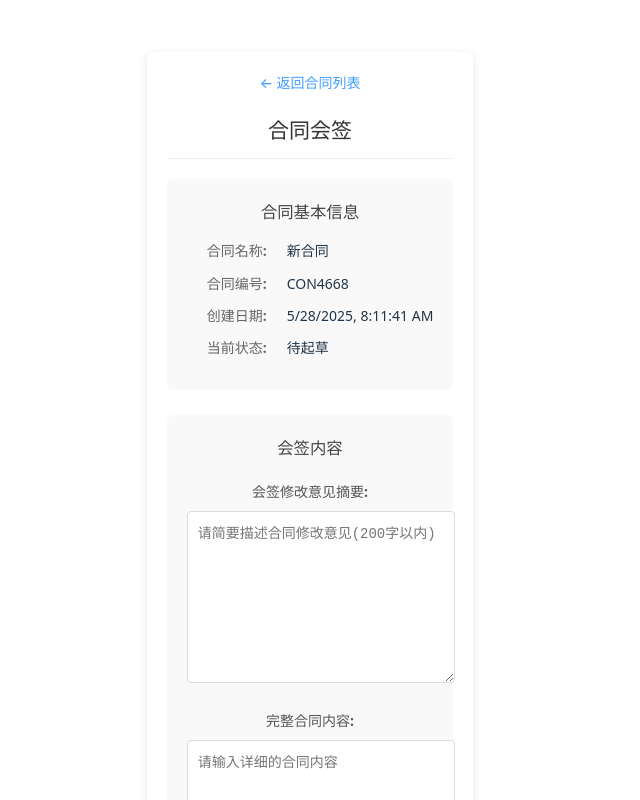
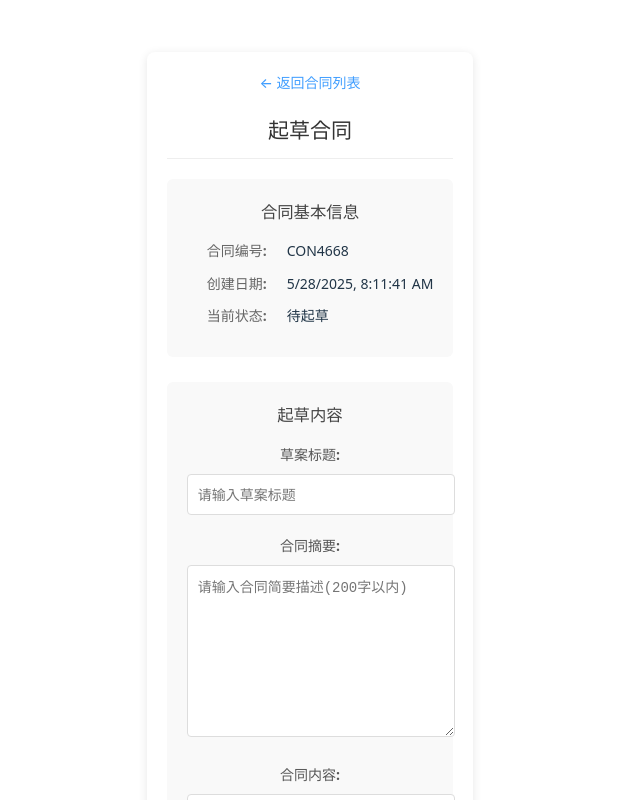
Before and after one commit to NorthOuterTowner/contract, a Vue app in the folder frontend/: page /#/DraftContract in a window 1280 px wide. Shown: the top 800 px of the page, without its empty margins (330-970 px from the left). Built offline with nearby package versions, Linux system fonts and the light colour scheme.

Commit message:
合同123

```diff
--- a/frontend/package.json
+++ b/frontend/package.json
@@ -10,9 +10,6 @@
   },
   "dependencies": {
     "axios": "^1.9.0",
-    "docx": "^9.5.0",
-    "pdf-lib": "^1.17.1",
-    "pdfjs-dist": "^5.2.133",
     "pinia": "^3.0.2",
     "sass": "^1.89.0",
     "vue": "^3.5.13",
--- a/frontend/src/views/DraftContract.vue
+++ b/frontend/src/views/DraftContract.vue
@@ -3,17 +3,13 @@
     <div v-if="loading" class="loading">加载中...</div>
     <div v-else>
       <div class="back-link">
-        <router-link to="/CoSignContractList">← 返回合同列表</router-link>
+        <router-link to="/DraftContractList">← 返回合同列表</router-link>
       </div>
 
-      <h2>合同会签</h2>
+      <h2>起草合同</h2>
 
       <div class="contract-info" v-if="contract.contractID">
         <h3>合同基本信息</h3>
-        <div class="info-item">
-          <label>合同名称:</label>
-          <span>{{ contract.title }}</span>
-        </div>
         <div class="info-item">
           <label>合同编号:</label>
           <span>{{ contract.contractID }}</span>
@@ -29,20 +25,27 @@
       </div>
 
       <div class="draft-form">
-        <h3>会签内容</h3>
+        <h3>起草内容</h3>
         <form @submit.prevent="submitDraft">
           <div class="form-group">
-
+            <label for="draftTitle">草案标题:</label>
+            <input
+              type="text"
+              id="draftTitle"
+              v-model="draft.draftTitle"
+              required
+              placeholder="请输入草案标题"
+            />
             <span class="error" v-if="errors.draftTitle">{{ errors.draftTitle }}</span>
           </div>
 
           <div class="form-group">
-            <label for="description">会签修改意见摘要:</label>
+            <label for="description">合同摘要:</label>
             <textarea
               id="description"
               v-model="contract.description"
               required
-              placeholder="请简要描述合同修改意见(200字以内)"
+              placeholder="请输入合同简要描述(200字以内)"
               maxlength="200"
               rows="2"
             ></textarea>
@@ -50,7 +53,7 @@
           </div>
 
           <div class="form-group">
-            <label for="draftContent">完整合同内容:</label>
+            <label for="draftContent">合同内容:</label>
             <textarea
               id="draftContent"
               v-model="draft.draftContent"
@@ -67,7 +70,6 @@
                 ref="fileInput"
                 style="display: none"
                 @change="handleFileUpload"
-                accept=".pdf,.docx,.txt"
               />
               <button
                 type="button"
@@ -78,7 +80,6 @@
               </button>
               <span v-if="uploading" class="upload-status">文件上传中...</span>
               <span v-if="fileName" class="file-name">{{ fileName }}</span>
-              <span v-if="fileError" class="error">{{ fileError }}</span>
             </div>
           </div>
 
@@ -99,8 +100,6 @@
 <script>
 import { ref } from 'vue';
 import { useRouter } from 'vue-router';
-import { PDFDocument } from 'pdf-lib';
-import * as docx from 'docx';
 
 export default {
   setup() {
@@ -112,7 +111,6 @@ export default {
     const submitting = ref(false);
     const uploading = ref(false);
     const fileName = ref('');
-    const fileError = ref('');
 
     const contract = ref({
       contractID: '',
@@ -138,71 +136,41 @@ export default {
       fileInput.value.click();
     };
 
-    const handleFileUpload = async (event) => {
+    const handleFileUpload = (event) => {
       const file = event.target.files[0];
       if (!file) return;
 
       fileName.value = file.name;
       uploading.value = true;
-      fileError.value = '';
 
+      const reader = new FileReader();
+
+      reader.onload = (e) => {
         try {
-        if (file.type === 'application/pdf' || file.name.endsWith('.pdf')) {
-          await handlePdfFile(file);
-        } else if (
-          file.type === 'application/vnd.openxmlformats-officedocument.wordprocessingml.document' ||
-          file.name.endsWith('.docx')
-        ) {
-          await handleDocxFile(file);
-        } else {
-          await handleTextFile(file);
-        }
+          const content = e.target.result;
+          draft.value.draftContent = content;
+          uploading.value = false;
         } catch (error) {
-        console.error('文件处理错误:', error);
-        fileError.value = '文件处理失败: ' + error.message;
-      } finally {
+          console.error('文件读取错误:', error);
           uploading.value = false;
+          alert('文件读取失败，请重试');
         }
       };
 
-    const handleTextFile = (file) => {
-      return new Promise((resolve, reject) => {
-        const reader = new FileReader();
-        reader.onload = (e) => {
-          draft.value.draftContent = e.target.result;
-          resolve();
-        };
-        reader.onerror = () => reject(new Error('文本文件读取失败'));
-        reader.readAsText(file);
-      });
+      reader.onerror = () => {
+        uploading.value = false;
+        alert('文件读取错误，请选择其他文件');
       };
 
-    const handlePdfFile = async (file) => {
-      try {
-        const arrayBuffer = await file.arrayBuffer();
-        const pdfDoc = await PDFDocument.load(arrayBuffer);
-        let fullText = '';
-
-        // 提取PDF文本内容
-        const pages = pdfDoc.getPages();
-        for (const page of pages) {
-          const text = await page.getText();
-          fullText += text + '\n\n';
+      // 支持大文件读取
+      if (file.size > 1024 * 1024 * 10) { // 大于10MB的文件使用不同读取方式
+        reader.readAsText(file); // 对于超大文本文件
+      } else {
+        if (file.type.includes('text') || file.name.endsWith('.txt') || file.name.endsWith('.doc') || file.name.endsWith('.docx')) {
+          reader.readAsText(file);
+        } else {
+          reader.readAsDataURL(file); // 对于非文本文件
         }
-
-        draft.value.draftContent = fullText;
-      } catch (error) {
-        throw new Error('PDF解析失败: ' + error.message);
-      }
-    };
-
-    const handleDocxFile = async (file) => {
-      try {
-        const arrayBuffer = await file.arrayBuffer();
-        const text = await docx.extractRawText(arrayBuffer);
-        draft.value.draftContent = text;
-      } catch (error) {
-        throw new Error('Word文档解析失败: ' + error.message);
       }
     };
 
@@ -309,7 +277,6 @@ export default {
       submitting,
       uploading,
       fileName,
-      fileError,
       contract,
       draft,
       errors,
@@ -418,7 +385,6 @@ textarea {
   display: flex;
   align-items: center;
   gap: 10px;
-  flex-wrap: wrap;
 }
 
 .upload-btn {
@@ -443,10 +409,6 @@ textarea {
 .file-name {
   color: #606266;
   font-size: 13px;
-  max-width: 200px;
-  overflow: hidden;
-  text-overflow: ellipsis;
-  white-space: nowrap;
 }
 
 .form-actions {
```
Lines whose indentation alone changed are shown as unchanged.
